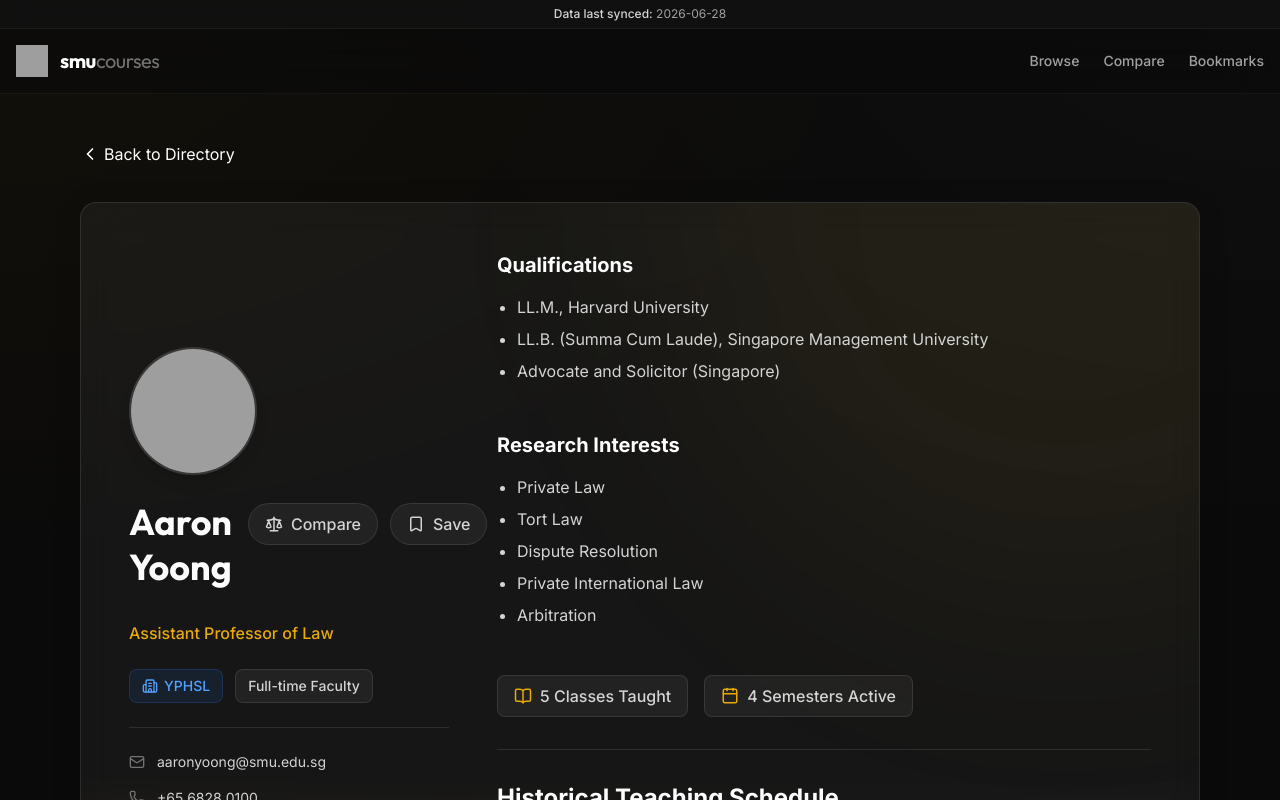
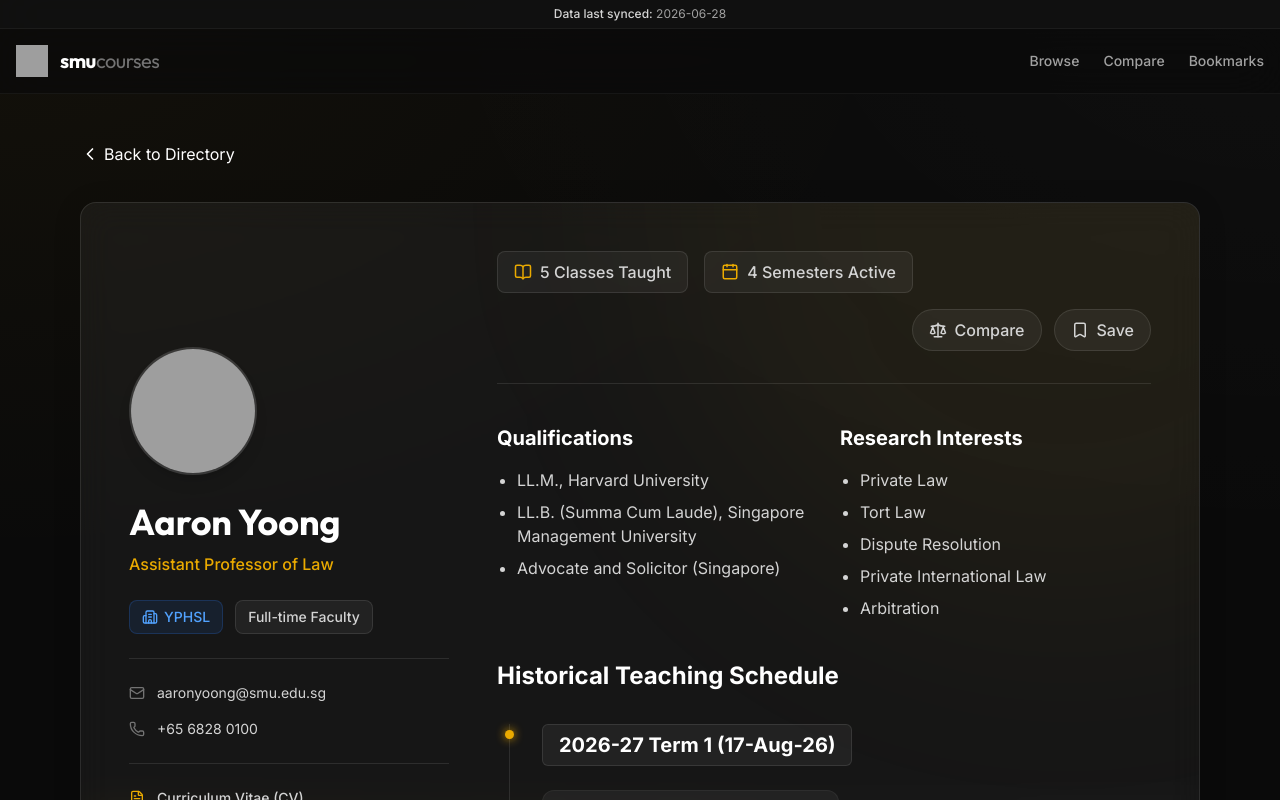
Before and after one commit to hongyime/smucourses, a Next.js app in the folder web/: page /professors/aaron-yoong in a window 1280 px wide. Shown: the top 800 px of the page. Built offline with nearby package versions, Linux system fonts and the light colour scheme; grey boxes are pictures that could not be loaded.

Commit message:
fix: reorganize professor page - stats+actions row, qualifications/research grid

```diff
--- a/web/src/app/professors/[id]/page.tsx
+++ b/web/src/app/professors/[id]/page.tsx
@@ -101,15 +101,10 @@
                 )}
               </div>
 
-              {/* Name & Actions */}
-              <div className="flex items-start justify-between gap-4">
+              {/* Name */}
               <h1 className="text-3xl md:text-4xl font-display font-bold text-white mb-2 leading-tight">
                 {professor.name}
               </h1>
-                <div className="shrink-0 pt-1">
-                  <FloatingActions id={professor.id} namespace="professors" />
-                </div>
-              </div>
               {title && (
                 <div className="mb-6 space-y-1">
                   {title.split(';').map((t, idx) => (
@@ -187,9 +182,26 @@
             </div>
 
             {/* RIGHT CONTENT */}
-            <div className="flex-1 space-y-12 w-full">
+            <div className="flex-1 space-y-10 w-full">
 
-              <div className="space-y-12">
+              {/* Stats row + Compare/Save */}
+              <div className="flex flex-wrap items-center gap-4 pb-8 border-b border-white/10">
+                <div className="flex items-center gap-2 bg-white/5 px-4 py-2 rounded-lg border border-white/10 text-neutral-300">
+                  <BookOpen size={18} className="text-[var(--color-brand-primary)]" />
+                  <span className="font-medium">{totalCourses} Classes Taught</span>
+                </div>
+                <div className="flex items-center gap-2 bg-white/5 px-4 py-2 rounded-lg border border-white/10 text-neutral-300">
+                  <Calendar size={18} className="text-[var(--color-brand-primary)]" />
+                  <span className="font-medium">{terms.length} Semesters Active</span>
+                </div>
+                <div className="ml-auto shrink-0">
+                  <FloatingActions id={professor.id} namespace="professors" />
+                </div>
+              </div>
+
+              {/* Qualifications & Research Interests grid */}
+              {(qualifications?.length > 0 || cleanResearchAreas?.length > 0) && (
+                <div className="grid grid-cols-1 md:grid-cols-2 gap-8">
                   {qualifications && qualifications.length > 0 && (
                     <div>
                       <h2 className="text-xl font-bold text-white mb-4">Qualifications</h2>
@@ -211,6 +223,8 @@
                       </ul>
                     </div>
                   )}
+                </div>
+              )}
 
               {coursesTaught && coursesTaught.length > 0 && (
                 <div>
@@ -222,20 +236,9 @@
                   </ul>
                 </div>
               )}
-              </div>
 
               {/* Historical Timeline */}
               <div>
-                <div className="flex flex-wrap gap-4 text-neutral-300 mb-8 pb-8 border-b border-white/10">
-                  <div className="flex items-center gap-2 bg-white/5 px-4 py-2 rounded-lg border border-white/10">
-                    <BookOpen size={18} className="text-[var(--color-brand-primary)]" />
-                    <span className="font-medium">{totalCourses} Classes Taught</span>
-                  </div>
-                  <div className="flex items-center gap-2 bg-white/5 px-4 py-2 rounded-lg border border-white/10">
-                    <Calendar size={18} className="text-[var(--color-brand-primary)]" />
-                    <span className="font-medium">{terms.length} Semesters Active</span>
-                  </div>
-                </div>
 
                 <h2 className="text-2xl font-bold text-white mb-8 flex items-center gap-3">
                   Historical Teaching Schedule
```
Lines whose indentation alone changed are shown as unchanged.
